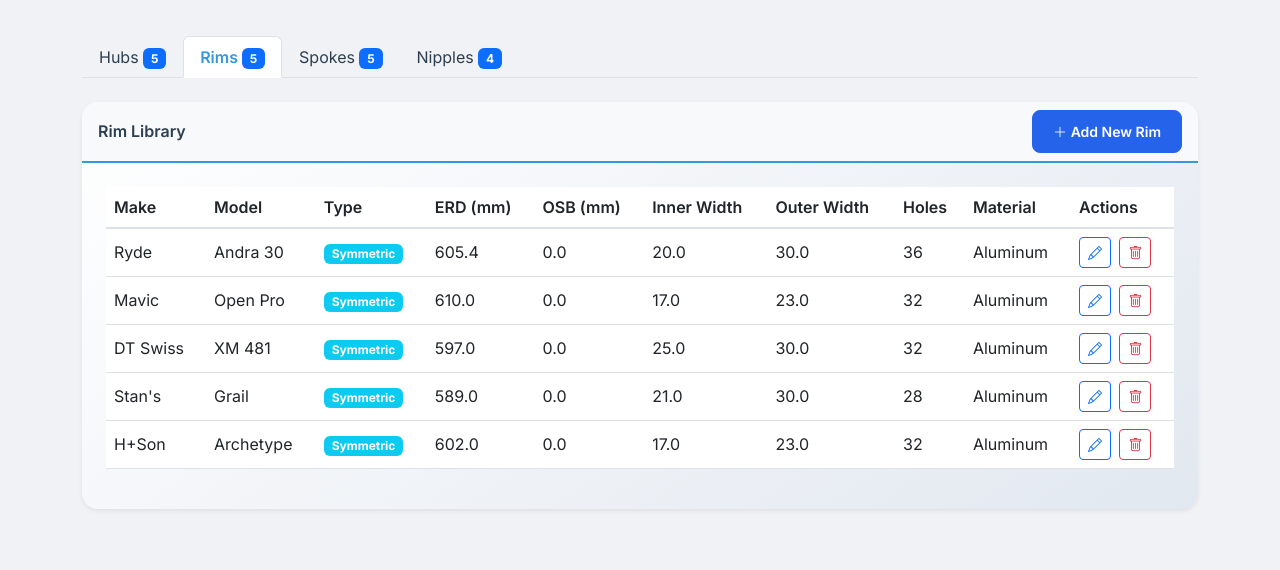
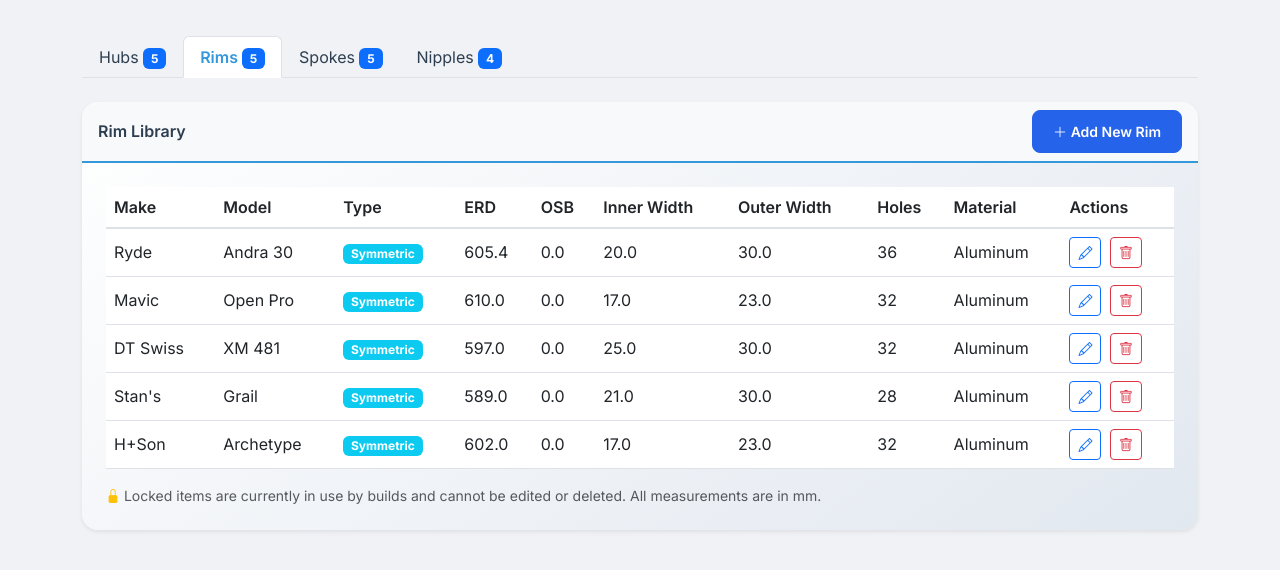
Before and after one commit to xivind/wheel-builder, a FastAPI app: page /config in a window 1280 px wide, after a click that opens the changed part. Shown: the part 198-768 px from the top of the page. Run offline with FastAPI, Linux system fonts and the light colour scheme; data comes from the database, SQL or seed files in the repository; data that the repository does not hold is empty; some libraries are stand-ins or nearby versions.

Commit message:
refactor: enhance UI consistency and clarity across templates
- Add bold borders to status badges on dashboard cards for better visibility
- Remove redundant (mm) units from config table headers, add consolidated measurement note below tables
- Add lock symbol explanations below all component tables
- Fix spacing inconsistency in spoke form modal to match other component modals

🤖 Generated with [Claude Code](https://claude.com/claude-code)

Co-Authored-By: Claude <noreply@anthropic.com>

```diff
--- a/templates/config.html
+++ b/templates/config.html
@@ -59,7 +59,7 @@
                                     <th>Make</th>
                                     <th>Model</th>
                                     <th>Type</th>
-                                    <th>OLD (mm)</th>
+                                    <th>OLD</th>
                                     <th>Left Flange Ø</th>
                                     <th>Right Flange Ø</th>
                                     <th>Left Offset</th>
@@ -113,6 +113,9 @@
                             <i class="bi bi-info-circle"></i> No hubs found. Click "Add New Hub" to get started.
                         </div>
                         {% endif %}
+                        <p class="text-muted small mb-0 mt-2">
+                            <i class="bi bi-lock-fill text-warning"></i> Locked items are currently in use by builds and cannot be edited or deleted. All measurements are in mm.
+                        </p>
                     </div>
                 </div>
             </div>
@@ -140,8 +143,8 @@
                                     <th>Make</th>
                                     <th>Model</th>
                                     <th>Type</th>
-                                    <th>ERD (mm)</th>
-                                    <th>OSB (mm)</th>
+                                    <th>ERD</th>
+                                    <th>OSB</th>
                                     <th>Inner Width</th>
                                     <th>Outer Width</th>
                                     <th>Holes</th>
@@ -192,6 +195,9 @@
                             <i class="bi bi-info-circle"></i> No rims found. Click "Add New Rim" to get started.
                         </div>
                         {% endif %}
+                        <p class="text-muted small mb-0 mt-2">
+                            <i class="bi bi-lock-fill text-warning"></i> Locked items are currently in use by builds and cannot be edited or deleted. All measurements are in mm.
+                        </p>
                     </div>
                 </div>
             </div>
@@ -262,6 +268,9 @@
                             <i class="bi bi-info-circle"></i> No spokes found. Click "Add New Spoke" to get started.
                         </div>
                         {% endif %}
+                        <p class="text-muted small mb-0 mt-2">
+                            <i class="bi bi-lock-fill text-warning"></i> Locked items are currently in use by builds and cannot be edited or deleted.
+                        </p>
                     </div>
                 </div>
             </div>
@@ -287,8 +296,8 @@
                             <thead style="background-color: #f8f9fa;">
                                 <tr>
                                     <th>Material</th>
-                                    <th>Diameter (mm)</th>
-                                    <th>Length (mm)</th>
+                                    <th>Diameter</th>
+                                    <th>Length</th>
                                     <th>Color</th>
                                     <th>Actions</th>
                                 </tr>
@@ -331,6 +340,9 @@
                             <i class="bi bi-info-circle"></i> No nipples found. Click "Add New Nipple" to get started.
                         </div>
                         {% endif %}
+                        <p class="text-muted small mb-0 mt-2">
+                            <i class="bi bi-lock-fill text-warning"></i> Locked items are currently in use by builds and cannot be edited or deleted. All measurements are in mm.
+                        </p>
                     </div>
                 </div>
             </div>
```
Also changed, not shown: templates/dashboard.html (+7 -0 lines), templates/partials/spoke_form.html (+7 -7 lines).
